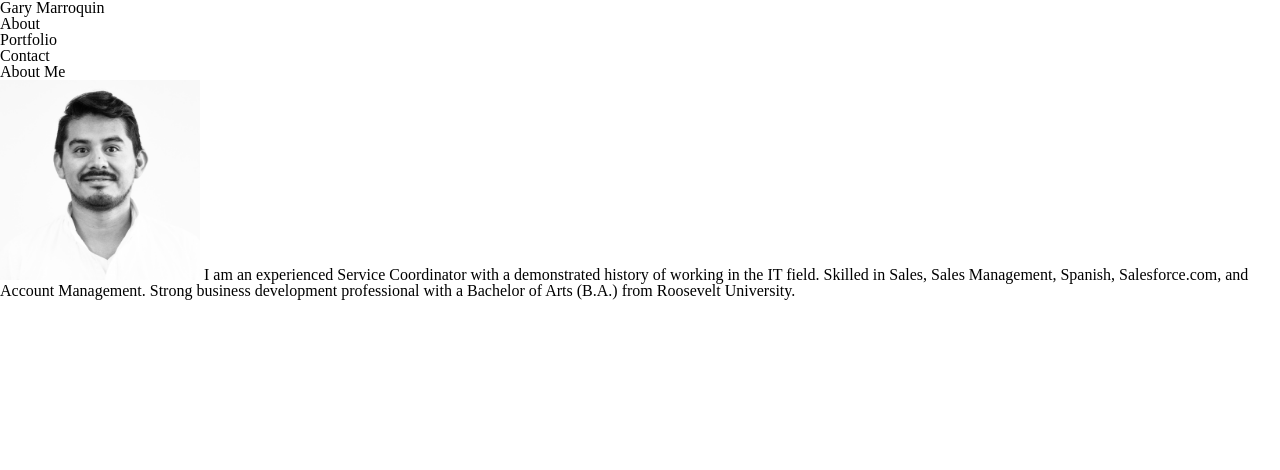
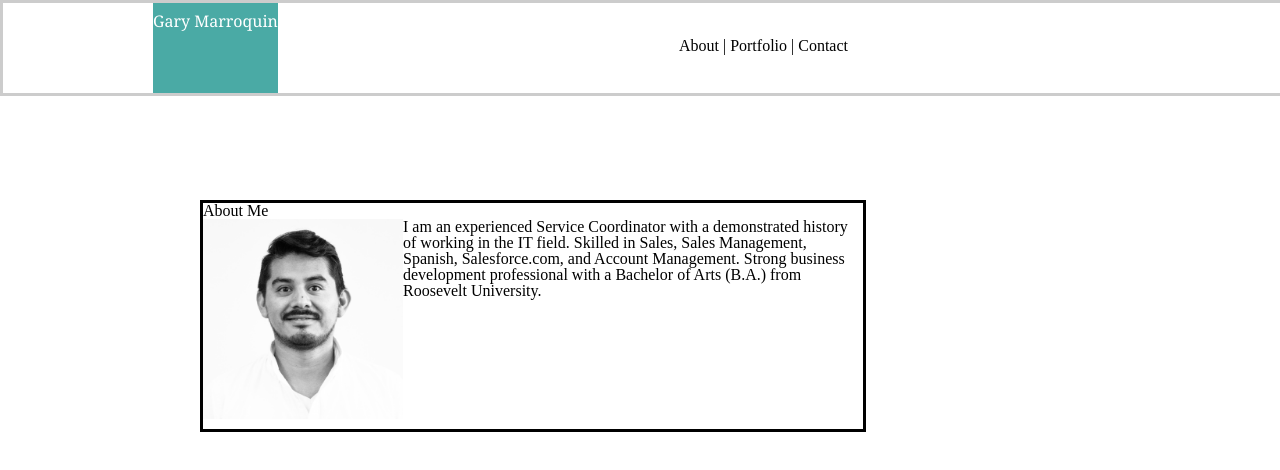
Before and after one commit to gmarroquin/Basic-Portfolio, a plain HTML site: page index.html in a window 1280 px wide. Drawn offline with Linux system fonts and the light colour scheme; files that its build step writes are made by us from their sources.

Commit message:
some Css styling

```diff
--- /dev/null
+++ b/assets/css/style.css
@@ -0,0 +1,55 @@
+/* Entire Content Div */
+.entireContent {
+	width: 960px;
+}
+
+
+/* Header menu */
+header {
+	border:solid;
+	border-color: #cccccc;
+	padding: 35px;
+	position: fixed;
+	width: 100%;
+	height: 20px;
+}
+
+/* My name in Header Menu Bar */
+#yourName {
+	background: #4aaaa5;
+	font-family: 'Georgia', Times, Times New Roman, serif;
+	color: white;
+	float: left;
+	position: absolute;
+	left: 150px;
+	height: 80px;
+	top: 0px;
+	padding-top: 10px;
+}
+
+/* menu options */
+
+.about {
+	float: right;
+	margin-right: 150px;
+}
+
+/* About me Div section */
+.aboutMeSection {
+	clear: both;
+	float: left;
+	width: 650px;
+	border: solid;
+	position: relative;
+	top: 200px;
+	margin-right: 200px;
+	margin-left: 200px;
+	padding-bottom: 10px;
+	padding-right: 10px;
+}
+
+/* Profile Pic */
+#profile_picture {
+	clear: both;
+	float: left;
+}
--- a/index.html
+++ b/index.html
@@ -4,24 +4,25 @@
 	<title>About Me</title>
 </head>
 <body>
-<link rel = "stylesheet" type = "text/css" href = "/assets/reset.css" />
+<link rel = "stylesheet" type = "text/css" href = "assets/css/reset.css"/>
+<link rel = "stylesheet" type = "text/css" href = "assets/css/style.css"/>
+
+<header>
+<div class="entireContent">
 	<div>
-		<h1> Gary Marroquin</h1>
+		<h1 id="yourName"> Gary Marroquin</h1>
 	</div>
+	<div class="about">
+		<p1> About | Portfolio | Contact</p1>
+	</div>
+</header>
+	<div class="aboutMeSection">
+	<h2> About Me </h2>
 
-	<div>
-		<ul>
-		<li> About </li>
-		<li> Portfolio </li>
-		<li> Contact </li>
-		</ul>
-	</div>
-
-	<div>
-	<h2> About Me </h2>
 		<img id= "profile_picture" src="assets/images/Profile_Image.JPG" style= width 200px height= 200px>
 		<p1>I am an experienced Service Coordinator with a demonstrated history of working in the IT field. Skilled in Sales, Sales Management, Spanish, Salesforce.com, and Account Management. Strong business development professional with a Bachelor of Arts (B.A.) from Roosevelt University.
 		</p1>
 	</div>
+</div>
 </body>
 </html>
```
